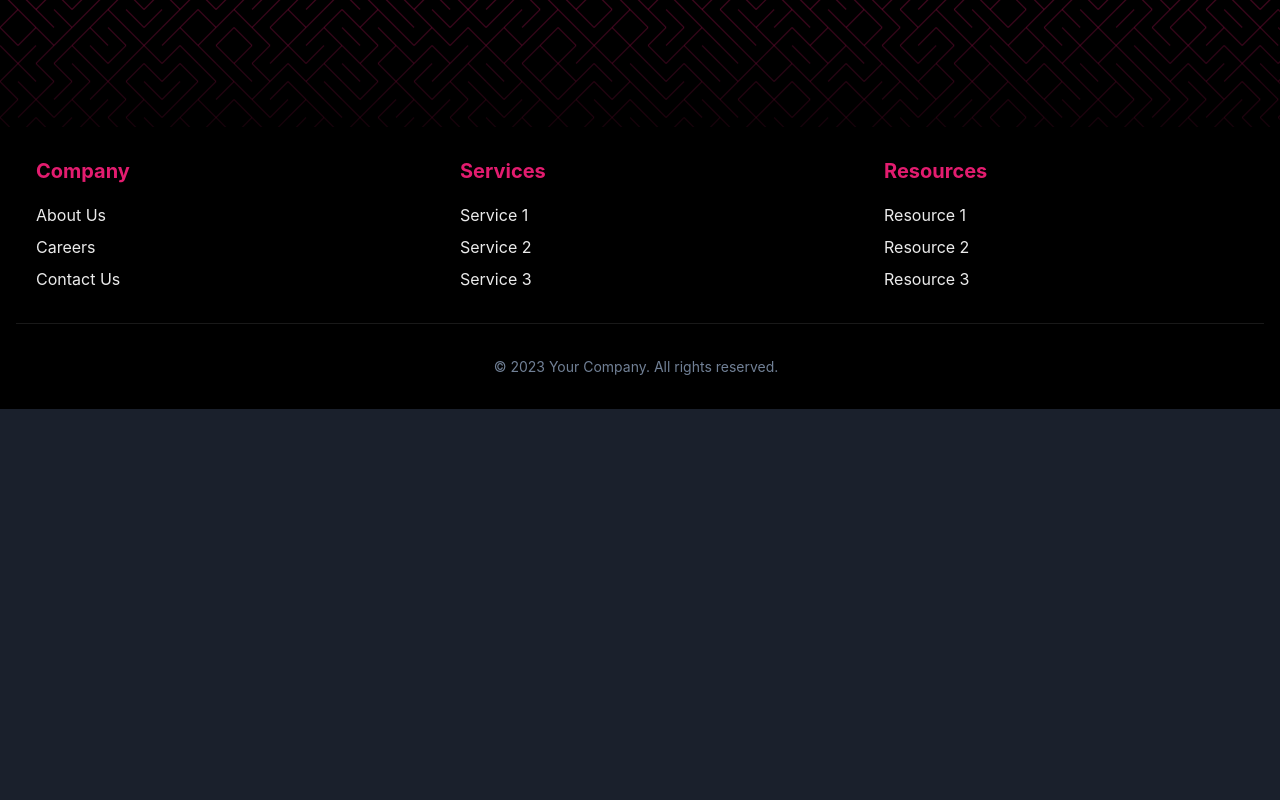
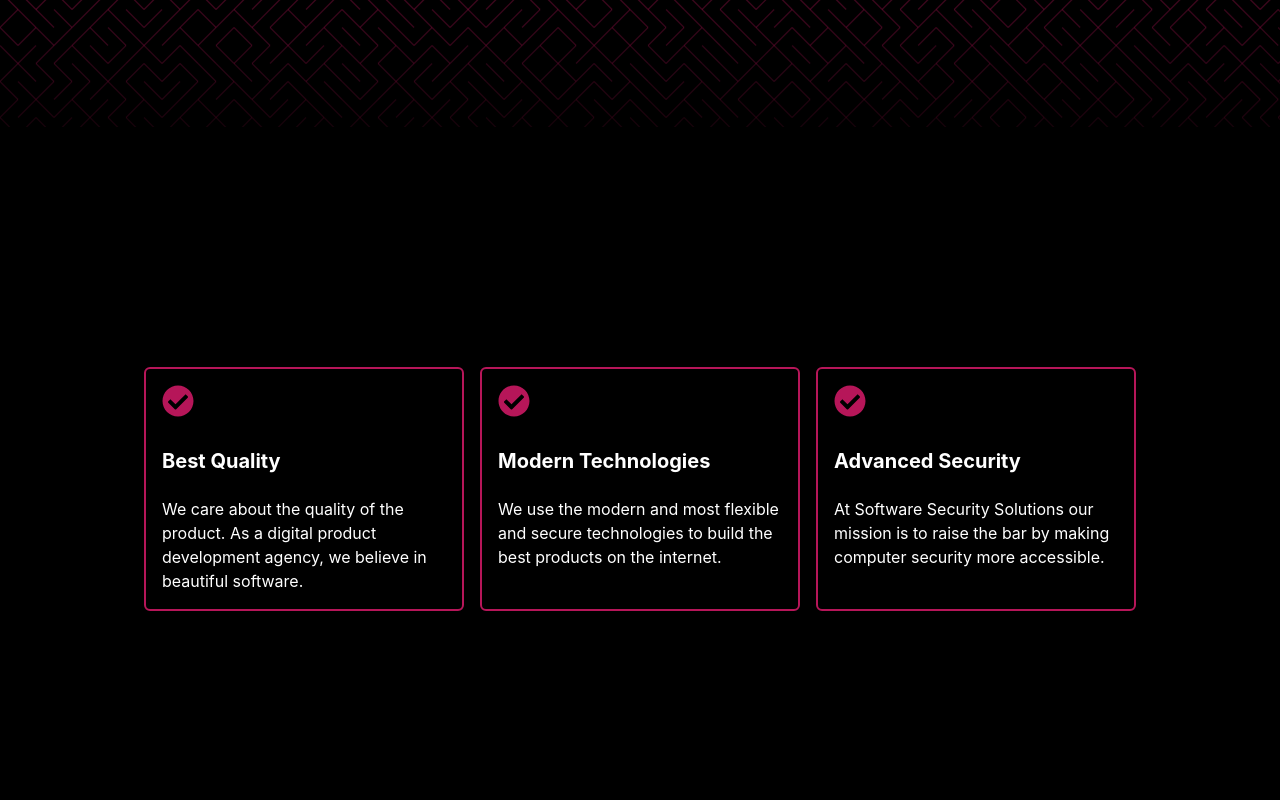
Before and after one commit to piotrszubert/next-chakraUI, a Next.js app: page / in a window 1280 px wide. Shown: the part 540-1340 px from the top of the page. Before the commit the page ends 949 px from the top, so only its background shows below. Built offline with nearby package versions, Linux system fonts and the light colour scheme.

Commit message:
added features section

```diff
--- a/package.json
+++ b/package.json
@@ -19,6 +19,7 @@
     "framer-motion": "^10.12.10",
     "next": "13.4.2",
     "react": "18.2.0",
-    "react-dom": "18.2.0"
+    "react-dom": "18.2.0",
+    "react-icons": "^4.8.0"
   }
 }
--- /dev/null
+++ b/src/components/Features.js
@@ -0,0 +1,65 @@
+import { Box, Heading, Text, Container, Icon, Grid, Flex } from '@chakra-ui/react';
+import { FaCheckCircle } from 'react-icons/fa';
+
+const Features = () => {
+  const cards = [
+    {
+      heading: 'Best Quality',
+      text: 'We care about the quality of the product. As a digital product development agency, we believe in beautiful software.',
+    },
+    {
+      heading: 'Modern Technologies',
+      text: 'We use the modern and most flexible and secure technologies to build the best products on the internet.',
+    },
+    {
+      heading: 'Advanced Security',
+      text: 'At Software Security Solutions our mission is to raise the bar by making computer security more accessible.',
+    },
+  ];
+
+  return (
+    <Box
+      bg="black"
+      py={60}
+      px={4}
+      textAlign="center"
+      backgroundPosition="center"
+      backgroundSize="cover"
+      backgroundRepeat="no-repeat"
+    >
+      <Container maxW="container.lg">
+        <Grid
+          templateColumns={{ base: '1fr', md: 'repeat(3, 1fr)' }}
+          gap={4}
+          justifyContent="center"
+          alignItems="stretch" // Align items to stretch for equal height
+        >
+          {cards.map((card, index) => (
+            <Box
+              key={index}
+              borderWidth={2}
+              borderColor="brand.600"
+              borderRadius="md"
+            >
+              <Flex
+                direction="column"
+                alignItems="flex-start"
+                gap={4}
+                p={4}
+                height="100%" // Set the flex container to take full height
+              >
+                <Icon as={FaCheckCircle} boxSize={8} color="brand.600" />
+                <Heading as="h2" size="md" color="white" mt={4} mb={2}>
+                    {card.heading}
+                </Heading>
+                <Text textAlign="start" color="white">{card.text}</Text>
+              </Flex>
+            </Box>
+          ))}
+        </Grid>
+      </Container>
+    </Box>
+  );
+};
+
+export default Features;
--- a/src/pages/index.js
+++ b/src/pages/index.js
@@ -1,6 +1,7 @@
 import Head from 'next/head'
 import Layout from '@/components/Layout'
 import Hero from '@/components/Hero'
+import Features from '@/components/Features'
 
 export default function Home() {
   return (
@@ -13,6 +14,7 @@ export default function Home() {
       </Head>
       <Layout>
         <Hero/>
+        <Features/>
       </Layout>
     </>
   )
```
Also changed, not shown: 1 other file (tests, documents, lock files or other folders).
